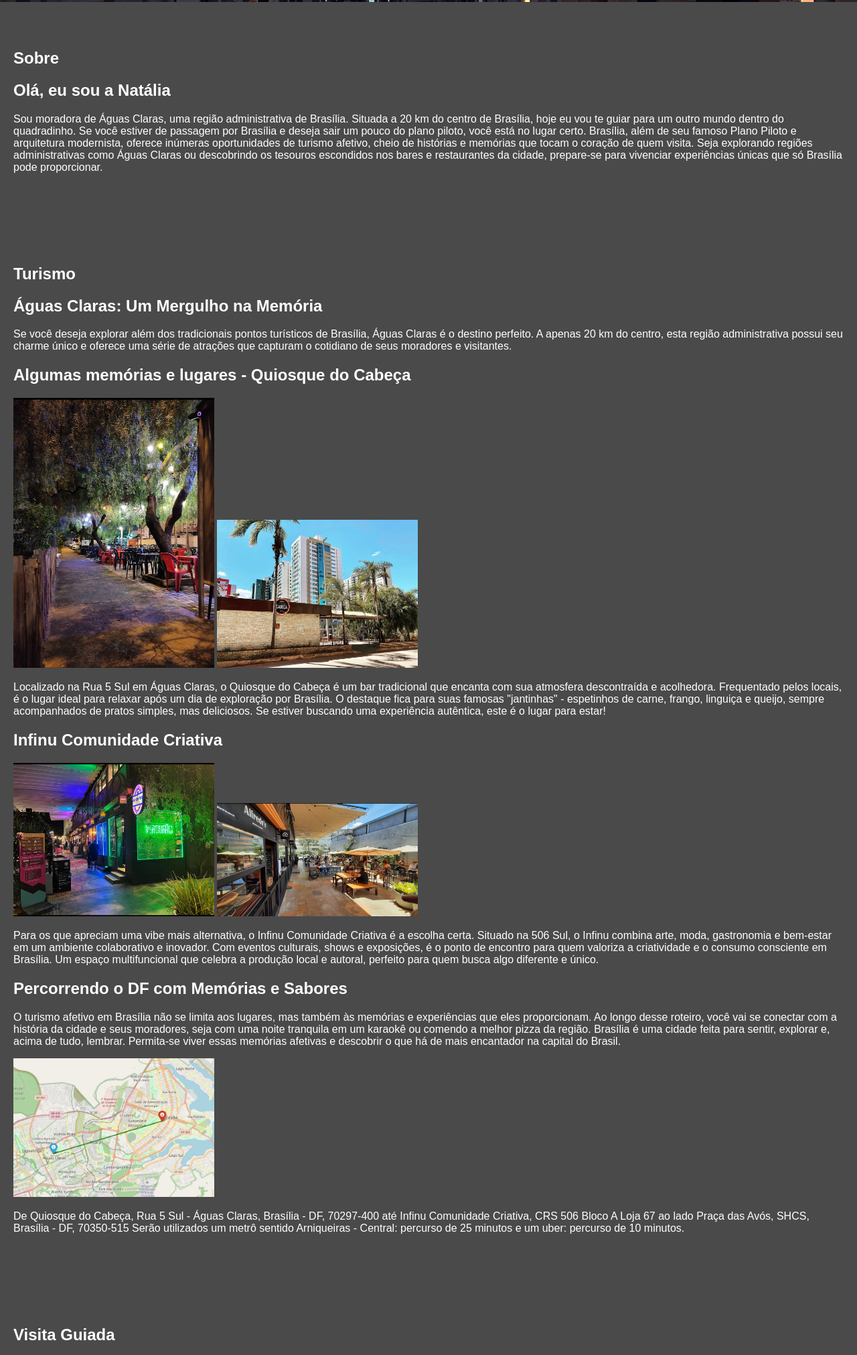
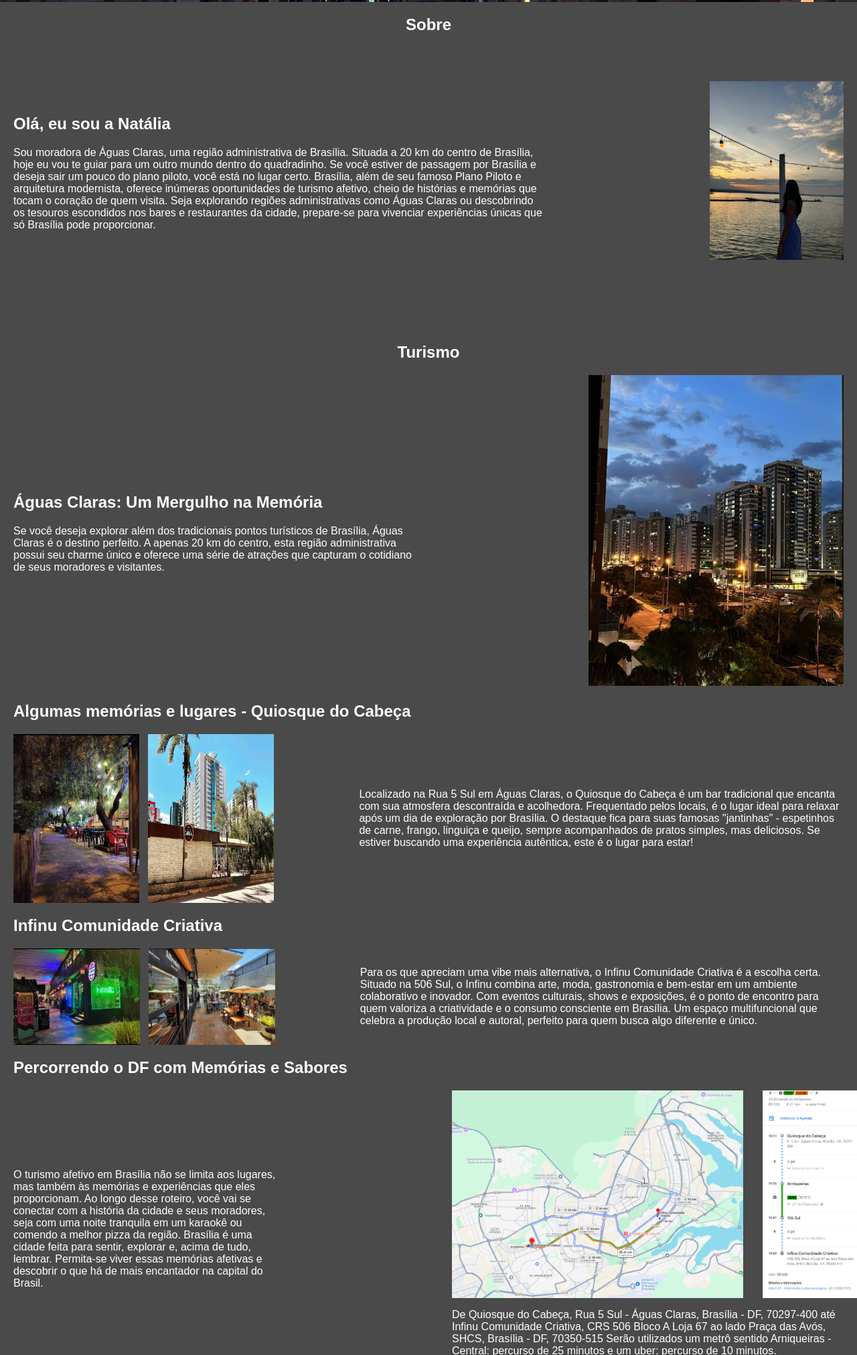
Before and after one commit to ArthurFerreiraRodrigues/turismo-afetivo, a plain HTML site: page docs/index.html in a window 1280 px wide. Shown: the part 777-2800 px from the top of the page at 67% size. Drawn offline with Linux system fonts and the light colour scheme.

Commit message:
Site arrumado

```diff
--- a/docs/index.html
+++ b/docs/index.html
@@ -45,68 +45,110 @@
         </header>
 
         <main id="main-content">
-            <section id="sobre">
-                <h2>Sobre</h2>
+            <h2 style="text-align: center;">Sobre</h2>
+            <section id="sobre" class="sobre">
+                <div>
                     <h2>Olá, eu sou a Natália</h2>
-                <p>Sou moradora de Águas Claras, uma região administrativa de
+                    <p>Sou moradora de Águas Claras, uma região administrativa
+                        de
                         Brasília. Situada a 20 km do centro de
-                    Brasília, hoje eu vou te guiar para um outro mundo dentro do
+                        Brasília, hoje eu vou te guiar para um outro mundo
+                        dentro do
                         quadradinho.
-                    Se você estiver de passagem por Brasília e deseja sair um
+                        Se você estiver de passagem por Brasília e deseja sair
+                        um
                         pouco do plano piloto, você está no lugar
                         certo.
                         Brasília, além de seu famoso Plano Piloto e arquitetura
                         modernista, oferece inúmeras oportunidades de
-                    turismo afetivo, cheio de histórias e memórias que tocam o
+                        turismo afetivo, cheio de histórias e memórias que tocam
+                        o
                         coração de quem visita. Seja explorando
-                    regiões administrativas como Águas Claras ou descobrindo os
+                        regiões administrativas como Águas Claras ou descobrindo
+                        os
                         tesouros escondidos nos bares e restaurantes
-                    da cidade, prepare-se para vivenciar experiências únicas que
+                        da cidade, prepare-se para vivenciar experiências únicas
+                        que
                         só Brasília pode proporcionar. </p>
+                </div>
+                <div class="imagem">
+                    <img src="natalia.jpg">
+                </div>
             </section>
 
             <section id="turismo">
-                <h2>Turismo</h2>
+                <h2 style="text-align: center;">Turismo</h2>
+                <div class="brasilia">
+                    <div>
                         <h2>Águas Claras: Um Mergulho na Memória</h2>
                         <p>Se você deseja explorar além dos tradicionais pontos
                             turísticos de Brasília, Águas Claras é o destino
                             perfeito. A apenas 20 km do centro, esta região
                             administrativa possui seu charme único e oferece uma
-                    série de atrações que capturam o cotidiano de seus moradores
+                            série de atrações que capturam o cotidiano de seus
+                            moradores
                             e visitantes.</p>
+                    </div>
+                    <div class="imagem">
+                        <img src="brasilia.jpg">
+                    </div>
+                </div>
 
                 <h2>Algumas memórias e lugares - Quiosque do Cabeça</h2>
+                <div class="quiosque">
+                    <div class="imagem">
                         <img src="quiosque-cabeca-1.jpeg"
                             class="imagem-grande">
                         <img src="quiosque-cabeca-2.jpeg"
                             class="imagem-grande">
-                <p>Localizado na Rua 5 Sul em Águas Claras, o Quiosque do Cabeça
+                    </div>
+                    <div>
+                        <p>Localizado na Rua 5 Sul em Águas Claras, o Quiosque
+                            do
+                            Cabeça
                             é um bar tradicional que encanta com sua
-                    atmosfera descontraída e acolhedora. Frequentado pelos
+                            atmosfera descontraída e acolhedora. Frequentado
+                            pelos
                             locais, é o lugar ideal para relaxar após um dia
-                    de exploração por Brasília. O destaque fica para suas
+                            de exploração por Brasília. O destaque fica para
+                            suas
                             famosas "jantinhas" - espetinhos de carne, frango,
-                    linguiça e queijo, sempre acompanhados de pratos simples,
+                            linguiça e queijo, sempre acompanhados de pratos
+                            simples,
                             mas deliciosos. Se estiver buscando uma
-                    experiência autêntica, este é o lugar para estar! </p>
+                            experiência autêntica, este é o lugar para estar!
+                        </p></div>
+                </div>
 
                 <h2>Infinu Comunidade Criativa</h2>
-
+                <div class="quiosque">
+                    <div class="imagem">
                         <img src="infinu-1.jpeg"
                             class="imagem-grande">
                         <img src="infinu-2.jpeg"
                             class="imagem-grande">
-                <p>Para os que apreciam uma vibe mais alternativa, o Infinu
+                    </div>
+                    <div>
+                        <p>Para os que apreciam uma vibe mais alternativa, o
+                            Infinu
                             Comunidade Criativa é a escolha certa. Situado
-                    na 506 Sul, o Infinu combina arte, moda, gastronomia e
+                            na 506 Sul, o Infinu combina arte, moda, gastronomia
+                            e
                             bem-estar em um ambiente colaborativo e inovador.
-                    Com eventos culturais, shows e exposições, é o ponto de
+                            Com eventos culturais, shows e exposições, é o ponto
+                            de
                             encontro para quem valoriza a criatividade e o
-                    consumo consciente em Brasília. Um espaço multifuncional que
+                            consumo consciente em Brasília. Um espaço
+                            multifuncional
+                            que
                             celebra a produção local e autoral,
                             perfeito para quem busca algo diferente e único.</p>
+                    </div>
+                </div>
+            </div>
 
             <h2>Percorrendo o DF com Memórias e Sabores</h2>
+            <div class="percurso">
                 <p>O turismo afetivo em Brasília não se limita aos lugares, mas
                     também às memórias e experiências que eles
                     proporcionam. Ao longo desse roteiro, você vai se conectar
@@ -117,25 +159,36 @@
                     de tudo, lembrar. Permita-se viver essas
                     memórias afetivas e descobrir o que há de mais encantador na
                     capital do Brasil. </p>
-                <img src="WhatsApp Image 2024-09-11 at 06.04.40.jpeg"
-                    class="imagem-grande">
-                <p>De Quiosque do Cabeça, Rua 5 Sul - Águas Claras, Brasília -
+                <div>
+                    <div class="imagem">
+                        <img class="mapa" src="mapa.png">
+                        <img class="linha" src="linha.png">
+                    </div>
+                    <p>De Quiosque do Cabeça, Rua 5 Sul - Águas Claras,
+                        Brasília -
                         DF, 70297-400 até Infinu Comunidade Criativa,
                         CRS 506 Bloco A Loja 67 ao lado Praça das Avós, SHCS,
                         Brasília - DF, 70350-515
                         Serão utilizados um metrô sentido Arniqueiras - Central:
                         percurso de 25 minutos e um uber: percurso de
                         10 minutos. </p>
+                </div>
+
+            </div>
         </section>
 
+        <h2 style="text-align: center;">Visita Guiada</h2>
         <section id="visita-guiada">
-                <h2>Visita Guiada</h2>
+            <div class="visita">
                 <p>Agora acompanhe a visita guiada acessível de como chegar
                     nesses dois lugares. Aproveite e não deixe de
                     conhecer!!</p>
                 <video width="600" controls>
                     <source src="copy_F4D892A9-2332-4194-9F4B-A96996B21F6F.mov"
                         type="video/mp4">
+                </video>
+
+            </div>
         </section>
 
         <section id="referencias">
--- a/docs/site.css
+++ b/docs/site.css
@@ -26,7 +26,90 @@
     align-items: flex-end;
 
     a {
-        align-self: flex-start;
+        align-self: flex-end;
+    }
+}
+
+.sobre {
+    display: flex;
+    justify-content: space-around;
+    align-items: center;
+    margin-top: 20px;
+    gap: 20%;
+    .imagem {
+        width: 100%;
+    }
+    img {
+        width: 100%;
+        height: auto;
+    }
+}
+
+.brasilia {
+    display: flex;
+    justify-content: space-around;
+    align-items: center;
+    margin-top: 20px;
+    gap: 20%;
+    .imagem {
+        width: 100%;
+    }
+    img {
+        width: 100%;
+        height: auto;
+    }
+}
+
+.quiosque {
+    display: flex;
+    justify-content: space-around;
+    align-items: center;
+    margin-top: 20px;
+    gap: 20%;
+    .imagem {
+        display: flex;
+        width: 100%;
+        gap: 5%;
+    }
+    img {
+        width: 70%;
+        height: auto;
+    }
+}
+
+.percurso {
+    display: flex;
+    justify-content: space-around;
+    align-items: center;
+    margin-top: 20px;
+    gap: 20%;
+    .imagem {
+        display: flex;
+        flex-direction: row;
+        width: fit-content;
+        gap: 5%;
+    }
+    img {
+        object-fit: contain;
+        height: min-content;
+    }
+    .linha {
+        width: 150px;
+    }
+    .mapa {
+        width: 435px;
+    }
+}
+
+.visita {
+    display: flex;
+    gap: 16%;
+    video {
+        width: 100%;
+        height: auto;
+    }
+    p {
+        width: 60%;
     }
 }
 
```
Also changed, not shown: docs/brasilia.jpg (added), docs/linha.png (added), docs/mapa.png (added), docs/natalia.jpg (added). Lines whose indentation alone changed are shown as unchanged.
